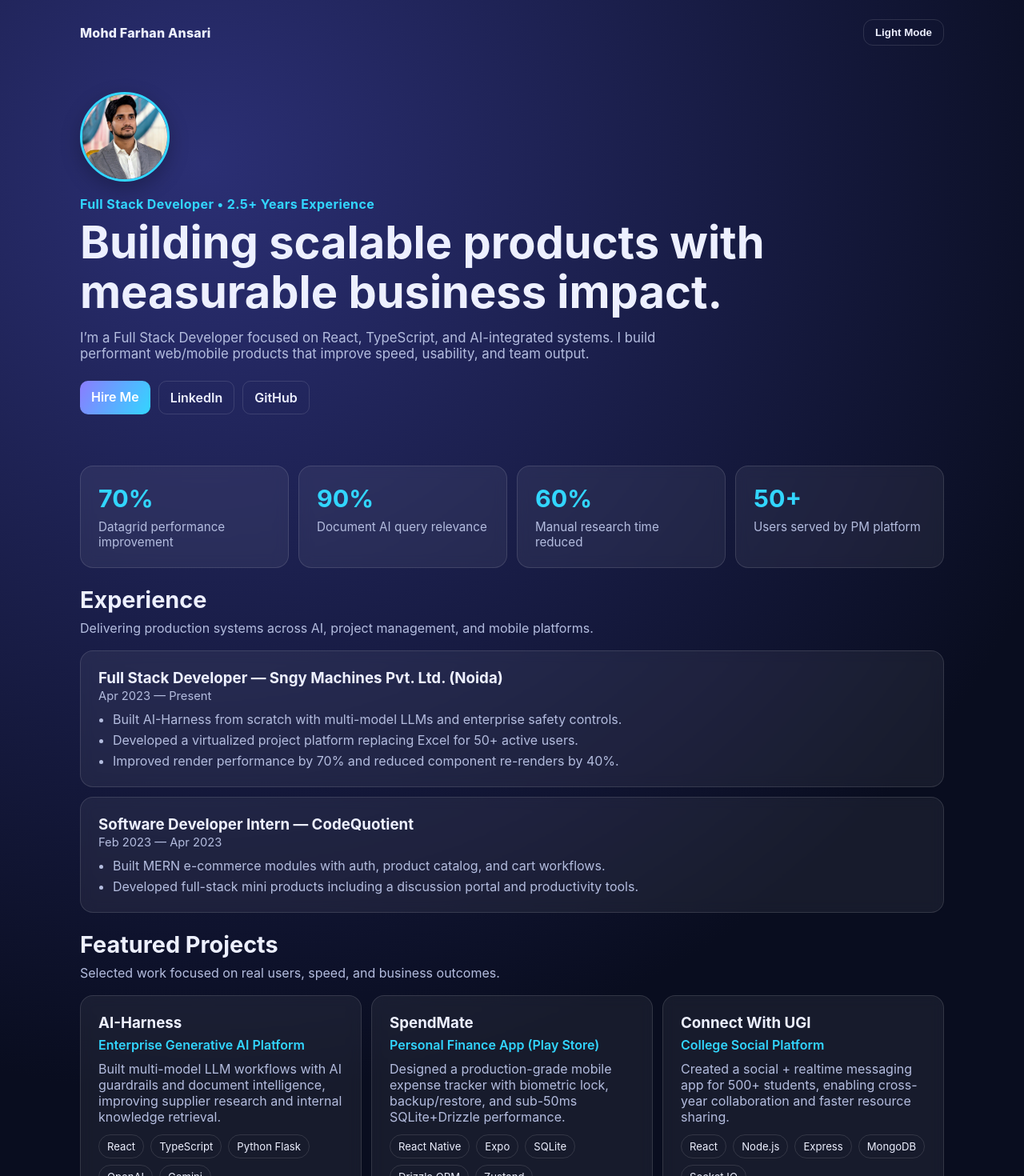
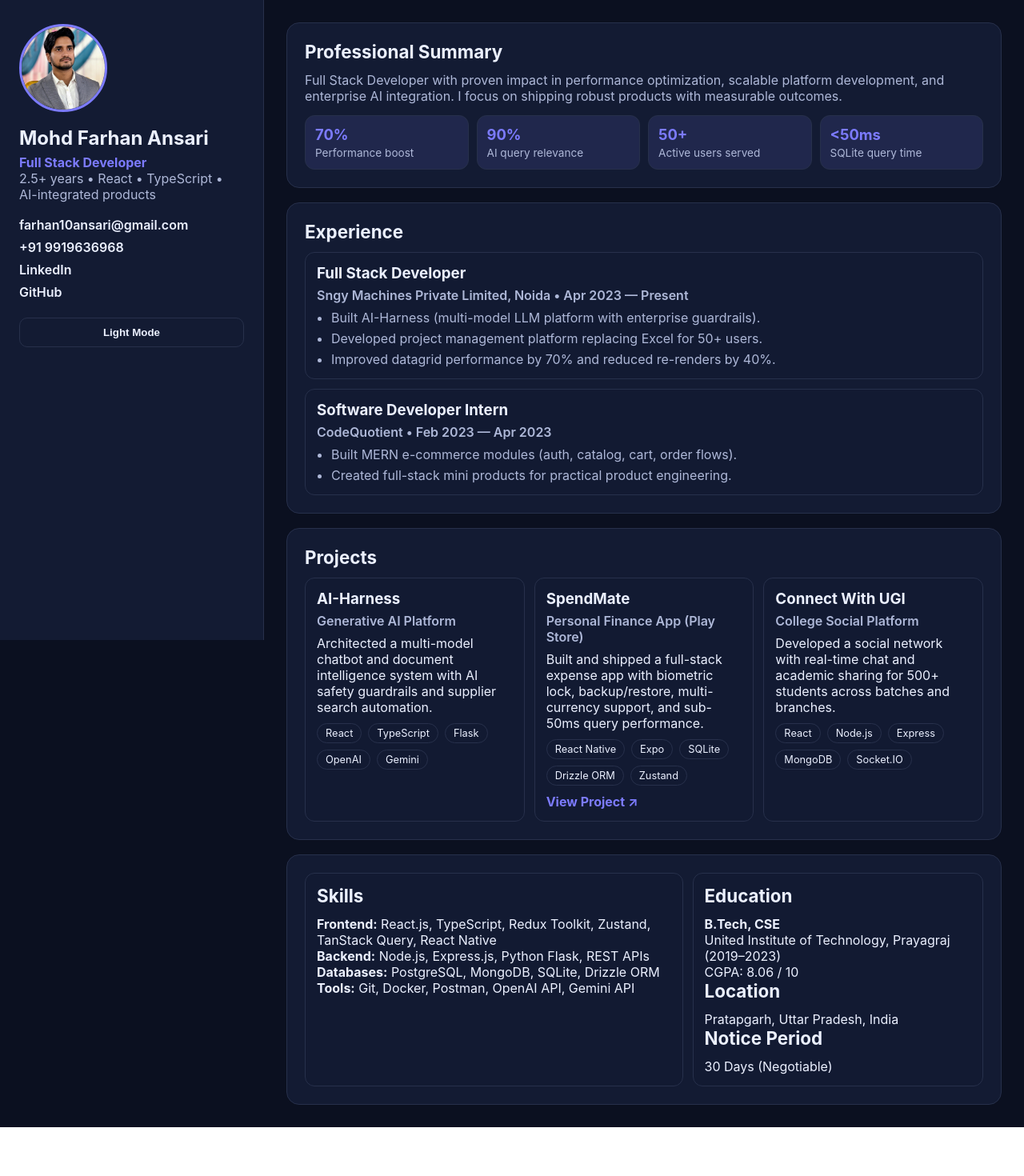
Before and after one commit to farhan10ansari/farhan-portfolio, a React (Vite) app: page / in a window 1280 px wide. Shown: the top 1470 px of the page at 80% size. After the commit the page ends 1409 px from the top, so only its background shows below. Built offline with nearby package versions, Linux system fonts and the light colour scheme.

Commit message:
Rebuild portfolio using professional resume-template layout

```diff
--- a/src/App.css
+++ b/src/App.css
@@ -1,263 +1,152 @@
-:root {
-  font-family: Inter, ui-sans-serif, system-ui, -apple-system, Segoe UI, Roboto, Helvetica, Arial, sans-serif;
+* { box-sizing: border-box; }
+body { margin: 0; font-family: Inter, system-ui, -apple-system, sans-serif; }
+
+.layout {
+  --bg: #f3f5fb;
+  --panel: #ffffff;
+  --text: #111827;
+  --muted: #5b6477;
+  --border: #e7eaf3;
+  --accent: #4f46e5;
+  background: var(--bg);
+  color: var(--text);
+  min-height: 100vh;
+  display: grid;
+  grid-template-columns: 330px 1fr;
 }
 
-* {
-  box-sizing: border-box;
+.layout.dark {
+  --bg: #0b1020;
+  --panel: #131b33;
+  --text: #ebf0ff;
+  --muted: #aeb8d8;
+  --border: #27304b;
+  --accent: #7c7bff;
 }
 
-body {
-  margin: 0;
+.sidebar {
+  background: var(--panel);
+  border-right: 1px solid var(--border);
+  padding: 30px 24px;
+  position: sticky;
+  top: 0;
+  height: 100vh;
 }
 
-.portfolio {
-  --bg: #090d1f;
-  --bg-grad: radial-gradient(circle at 20% 10%, #2b2f74 0%, #090d1f 55%);
-  --text: #edf0ff;
-  --muted: #b4bddf;
-  --card: rgba(255, 255, 255, 0.06);
-  --border: rgba(255, 255, 255, 0.12);
-  --primary: #8b7cff;
-  --primary-2: #32d6ff;
-  background: var(--bg-grad);
-  color: var(--text);
-  min-height: 100vh;
-  padding-bottom: 32px;
+.avatar {
+  width: 110px;
+  height: 110px;
+  border-radius: 50%;
+  object-fit: cover;
+  border: 3px solid var(--accent);
 }
 
-.portfolio.light {
-  --bg: #f5f7ff;
-  --bg-grad: radial-gradient(circle at 20% 10%, #d8dfff 0%, #f5f7ff 55%);
-  --text: #121731;
-  --muted: #4b557e;
-  --card: rgba(255, 255, 255, 0.9);
-  --border: rgba(32, 42, 72, 0.12);
-  --primary: #5b4eff;
-  --primary-2: #0ea5e9;
+.sidebar h1 { font-size: 1.5rem; margin: 14px 0 6px; }
+.title { margin: 0; font-weight: 700; color: var(--accent); }
+.muted { color: var(--muted); }
+
+.contact {
+  margin-top: 18px;
+  display: grid;
+  gap: 8px;
 }
 
-.container {
-  width: min(1080px, 92%);
-  margin: 0 auto;
-}
-
-.container + .container {
-  margin-top: 22px;
-}
-
-.reveal {
-  animation: fadeUp .5s ease;
-}
-
-@keyframes fadeUp {
-  from { opacity: 0; transform: translateY(8px); }
-  to { opacity: 1; transform: translateY(0); }
-}
-
-.card {
-  background: var(--card);
-  border: 1px solid var(--border);
-  border-radius: 16px;
-  padding: 22px;
-  backdrop-filter: blur(8px);
-}
-
-.topnav {
-  display: flex;
-  justify-content: space-between;
-  align-items: center;
-  padding-top: 24px;
-}
-
-.brand {
-  font-weight: 800;
-  letter-spacing: .2px;
-}
-
-.themeToggle {
-  border: 1px solid var(--border);
-  background: transparent;
-  color: var(--text);
-  border-radius: 12px;
-  padding: 8px 14px;
-  font-weight: 600;
-  cursor: pointer;
-}
-
-.heroContent {
-  padding: 58px 0 42px;
-}
-
-.profilePhoto {
-  width: 112px;
-  height: 112px;
-  border-radius: 999px;
-  object-fit: cover;
-  border: 3px solid var(--primary-2);
-  box-shadow: 0 8px 24px rgba(0, 0, 0, 0.25);
-  margin-bottom: 14px;
-}
-
-.eyebrow {
-  color: var(--primary-2);
-  font-weight: 700;
-  letter-spacing: .4px;
-  margin-bottom: 8px;
-}
-
-.hero h1 {
-  font-size: clamp(2rem, 4.5vw, 3.5rem);
-  line-height: 1.1;
-  margin: 0 0 16px;
-  max-width: 900px;
-}
-
-.summary {
-  font-size: 1.05rem;
-  color: var(--muted);
-  max-width: 760px;
-}
-
-.ctaRow {
-  display: flex;
-  gap: 10px;
-  flex-wrap: wrap;
-  margin-top: 24px;
-}
-
-.btn {
-  text-decoration: none;
-  border: 1px solid var(--border);
-  color: var(--text);
-  padding: 10px 14px;
-  border-radius: 10px;
-  font-weight: 600;
-}
-
-.btn.primary {
-  background: linear-gradient(120deg, var(--primary), var(--primary-2));
-  color: #fff;
-  border: none;
-}
-
-.sectionHead h2 {
-  margin: 0;
-  font-size: 1.8rem;
-}
-
-.sectionHead p {
-  color: var(--muted);
-  margin: 8px 0 18px;
-}
-
-.stats {
-  display: grid;
-  grid-template-columns: repeat(4, 1fr);
-  gap: 12px;
-  margin-bottom: 10px;
-}
-
-.statCard h3 {
-  margin: 0;
-  font-size: 1.9rem;
-  color: var(--primary-2);
-}
-
-.statCard p {
-  margin: 8px 0 0;
-  color: var(--muted);
-  font-size: .95rem;
-}
-
-.timeline, .projectGrid, .skillsGrid {
-  display: grid;
-  gap: 12px;
-}
-
-.timelineItem span {
-  color: var(--muted);
-  font-size: .92rem;
-}
-
-.timelineItem ul,
-.skillCard ul {
-  margin: 10px 0 0;
-  padding-left: 18px;
-  color: var(--muted);
-  display: grid;
-  gap: 6px;
-}
-
-.projectGrid {
-  grid-template-columns: repeat(3, minmax(0, 1fr));
-}
-
-.projectCard .subtitle {
-  color: var(--primary-2);
-  margin: 6px 0 10px;
-  font-weight: 600;
-}
-
-.projectCard p {
-  color: var(--muted);
-}
-
-.tags {
-  display: flex;
-  flex-wrap: wrap;
-  gap: 8px;
-  margin: 12px 0;
-}
-
-.tags span {
-  border: 1px solid var(--border);
-  border-radius: 999px;
-  padding: 6px 10px;
-  font-size: .82rem;
-  color: var(--text);
-}
-
-.projectLink {
-  text-decoration: none;
-  color: var(--primary);
-  font-weight: 700;
-}
-
-.skillsGrid {
-  grid-template-columns: repeat(4, minmax(0, 1fr));
-}
-
-.contact h2 {
-  margin-top: 0;
-}
-
-.contact p {
-  color: var(--muted);
-}
-
-.contactMeta {
-  display: flex;
-  flex-wrap: wrap;
-  gap: 14px;
-  margin-top: 12px;
-}
-
-.contactMeta a,
-.contactMeta span {
+.contact a {
   color: var(--text);
   text-decoration: none;
   font-weight: 600;
 }
 
-@media (max-width: 980px) {
-  .stats { grid-template-columns: repeat(2, 1fr); }
-  .projectGrid { grid-template-columns: 1fr 1fr; }
-  .skillsGrid { grid-template-columns: 1fr 1fr; }
+.toggle {
+  margin-top: 22px;
+  width: 100%;
+  border: 1px solid var(--border);
+  background: transparent;
+  color: var(--text);
+  padding: 10px;
+  border-radius: 10px;
+  cursor: pointer;
+  font-weight: 700;
+}
+
+.content {
+  padding: 28px;
+  display: grid;
+  gap: 18px;
+}
+
+.section {
+  background: var(--panel);
+  border: 1px solid var(--border);
+  border-radius: 16px;
+  padding: 22px;
+}
+
+.section h2 { margin: 0 0 12px; font-size: 1.4rem; }
+
+.hero p { color: var(--muted); }
+
+.kpis {
+  margin-top: 14px;
+  display: grid;
+  grid-template-columns: repeat(4, 1fr);
+  gap: 10px;
+}
+
+.kpis > div {
+  background: rgba(124, 123, 255, 0.12);
+  border: 1px solid var(--border);
+  border-radius: 12px;
+  padding: 12px;
+  display: grid;
+  gap: 4px;
+}
+
+.kpis strong { font-size: 1.15rem; color: var(--accent); }
+.kpis span { font-size: .85rem; color: var(--muted); }
+
+.timeline, .grid { display: grid; gap: 12px; }
+.grid { grid-template-columns: repeat(3, 1fr); }
+.card {
+  border: 1px solid var(--border);
+  border-radius: 12px;
+  padding: 14px;
+  background: color-mix(in oklab, var(--panel) 88%, transparent);
+}
+
+.card h3 { margin: 0 0 6px; }
+.meta { color: var(--muted); margin: 0 0 8px; font-weight: 600; }
+.card ul { margin: 0; padding-left: 18px; color: var(--muted); display: grid; gap: 6px; }
+
+.tags { margin-top: 10px; display: flex; flex-wrap: wrap; gap: 8px; }
+.tags span {
+  border: 1px solid var(--border);
+  border-radius: 999px;
+  padding: 4px 10px;
+  font-size: .8rem;
+}
+
+.link {
+  display: inline-block;
+  margin-top: 10px;
+  color: var(--accent);
+  font-weight: 700;
+  text-decoration: none;
+}
+
+.twoCol {
+  display: grid;
+  grid-template-columns: 1.3fr 1fr;
+  gap: 12px;
+}
+
+@media (max-width: 1080px) {
+  .layout { grid-template-columns: 1fr; }
+  .sidebar { position: static; height: auto; border-right: none; border-bottom: 1px solid var(--border); }
+  .grid { grid-template-columns: 1fr 1fr; }
+  .kpis { grid-template-columns: 1fr 1fr; }
 }
 
 @media (max-width: 720px) {
-  .topnav { flex-direction: column; align-items: flex-start; gap: 10px; }
-  .projectGrid { grid-template-columns: 1fr; }
-  .skillsGrid { grid-template-columns: 1fr; }
-  .stats { grid-template-columns: 1fr; }
+  .grid, .twoCol, .kpis { grid-template-columns: 1fr; }
 }
--- a/src/App.tsx
+++ b/src/App.tsx
@@ -2,188 +2,141 @@ import { useState } from "react";
 import profilePhoto from "./assets/profile.jpg";
 import "./App.css";
 
-const skillGroups = [
+const experiences = [
   {
-    title: "Frontend",
-    items: ["React.js", "TypeScript", "Redux Toolkit", "Zustand", "TanStack Query", "React Native"],
+    role: "Full Stack Developer",
+    company: "Sngy Machines Private Limited, Noida",
+    period: "Apr 2023 — Present",
+    points: [
+      "Built AI-Harness (multi-model LLM platform with enterprise guardrails).",
+      "Developed project management platform replacing Excel for 50+ users.",
+      "Improved datagrid performance by 70% and reduced re-renders by 40%.",
+    ],
   },
   {
-    title: "Backend",
-    items: ["Node.js", "Express.js", "Python Flask", "REST APIs"],
+    role: "Software Developer Intern",
+    company: "CodeQuotient",
+    period: "Feb 2023 — Apr 2023",
+    points: [
+      "Built MERN e-commerce modules (auth, catalog, cart, order flows).",
+      "Created full-stack mini products for practical product engineering.",
+    ],
   },
-  {
-    title: "Databases",
-    items: ["PostgreSQL", "MongoDB", "SQLite", "Drizzle ORM"],
-  },
-  {
-    title: "AI & Tooling",
-    items: ["OpenAI API", "Gemini API", "Docker", "Git", "Postman"],
-  },
-];
-
-const highlights = [
-  { metric: "70%", label: "Datagrid performance improvement" },
-  { metric: "90%", label: "Document AI query relevance" },
-  { metric: "60%", label: "Manual research time reduced" },
-  { metric: "50+", label: "Users served by PM platform" },
 ];
 
 const projects = [
   {
-    name: "AI-Harness",
-    subtitle: "Enterprise Generative AI Platform",
-    impact:
-      "Built multi-model LLM workflows with AI guardrails and document intelligence, improving supplier research and internal knowledge retrieval.",
-    stack: ["React", "TypeScript", "Python Flask", "OpenAI", "Gemini"],
+    title: "AI-Harness",
+    subtitle: "Generative AI Platform",
+    description:
+      "Architected a multi-model chatbot and document intelligence system with AI safety guardrails and supplier search automation.",
+    tags: ["React", "TypeScript", "Flask", "OpenAI", "Gemini"],
   },
   {
-    name: "SpendMate",
+    title: "SpendMate",
     subtitle: "Personal Finance App (Play Store)",
-    impact:
-      "Designed a production-grade mobile expense tracker with biometric lock, backup/restore, and sub-50ms SQLite+Drizzle performance.",
-    stack: ["React Native", "Expo", "SQLite", "Drizzle ORM", "Zustand"],
+    description:
+      "Built and shipped a full-stack expense app with biometric lock, backup/restore, multi-currency support, and sub-50ms query performance.",
+    tags: ["React Native", "Expo", "SQLite", "Drizzle ORM", "Zustand"],
     link: "https://play.google.com/store/apps/details?id=com.farhan10ansari.spendmate",
   },
   {
-    name: "Connect With UGI",
+    title: "Connect With UGI",
     subtitle: "College Social Platform",
-    impact:
-      "Created a social + realtime messaging app for 500+ students, enabling cross-year collaboration and faster resource sharing.",
-    stack: ["React", "Node.js", "Express", "MongoDB", "Socket.IO"],
+    description:
+      "Developed a social network with real-time chat and academic sharing for 500+ students across batches and branches.",
+    tags: ["React", "Node.js", "Express", "MongoDB", "Socket.IO"],
   },
 ];
 
 export default function App() {
-  const [theme, setTheme] = useState<"dark" | "light">("dark");
+  const [dark, setDark] = useState(true);
 
   return (
-    <div className={`portfolio ${theme}`}>
-      <header className="hero container reveal">
-        <nav className="topnav">
-          <span className="brand">Mohd Farhan Ansari</span>
-          <button className="themeToggle" onClick={() => setTheme(theme === "dark" ? "light" : "dark")}>
-            {theme === "dark" ? "Light" : "Dark"} Mode
-          </button>
-        </nav>
+    <div className={dark ? "layout dark" : "layout"}>
+      <aside className="sidebar">
+        <img src={profilePhoto} alt="Mohd Farhan Ansari" className="avatar" />
+        <h1>Mohd Farhan Ansari</h1>
+        <p className="title">Full Stack Developer</p>
+        <p className="muted">2.5+ years • React • TypeScript • AI-integrated products</p>
 
-        <div className="heroContent">
-          <img className="profilePhoto" src={profilePhoto} alt="Mohd Farhan Ansari" />
-          <p className="eyebrow">Full Stack Developer • 2.5+ Years Experience</p>
-          <h1>Building scalable products with measurable business impact.</h1>
-          <p className="summary">
-            I’m a Full Stack Developer focused on React, TypeScript, and AI-integrated systems. I build performant
-            web/mobile products that improve speed, usability, and team output.
-          </p>
-          <div className="ctaRow">
-            <a className="btn primary" href="mailto:farhan10ansari@gmail.com">
-              Hire Me
-            </a>
-            <a className="btn" href="https://www.linkedin.com/in/farhan10ansari/" target="_blank">
-              LinkedIn
-            </a>
-            <a className="btn" href="https://github.com/farhan10ansari" target="_blank">
-              GitHub
-            </a>
-          </div>
-        </div>
-      </header>
-
-      <section className="container stats reveal">
-        {highlights.map((h) => (
-          <article key={h.label} className="card statCard">
-            <h3>{h.metric}</h3>
-            <p>{h.label}</p>
-          </article>
-        ))}
-      </section>
-
-      <section className="container reveal">
-        <div className="sectionHead">
-          <h2>Experience</h2>
-          <p>Delivering production systems across AI, project management, and mobile platforms.</p>
+        <div className="contact">
+          <a href="mailto:farhan10ansari@gmail.com">farhan10ansari@gmail.com</a>
+          <a href="tel:+919919636968">+91 9919636968</a>
+          <a href="https://www.linkedin.com/in/farhan10ansari/" target="_blank">LinkedIn</a>
+          <a href="https://github.com/farhan10ansari" target="_blank">GitHub</a>
         </div>
 
-        <div className="timeline">
-          <article className="card timelineItem">
-            <h3>Full Stack Developer — Sngy Machines Pvt. Ltd. (Noida)</h3>
-            <span>Apr 2023 — Present</span>
-            <ul>
-              <li>Built AI-Harness from scratch with multi-model LLMs and enterprise safety controls.</li>
-              <li>Developed a virtualized project platform replacing Excel for 50+ active users.</li>
-              <li>Improved render performance by 70% and reduced component re-renders by 40%.</li>
-            </ul>
-          </article>
+        <button className="toggle" onClick={() => setDark(!dark)}>
+          {dark ? "Light Mode" : "Dark Mode"}
+        </button>
+      </aside>
 
-          <article className="card timelineItem">
-            <h3>Software Developer Intern — CodeQuotient</h3>
-            <span>Feb 2023 — Apr 2023</span>
-            <ul>
-              <li>Built MERN e-commerce modules with auth, product catalog, and cart workflows.</li>
-              <li>Developed full-stack mini products including a discussion portal and productivity tools.</li>
-            </ul>
-          </article>
+      <main className="content">
+        <section className="section hero">
+          <h2>Professional Summary</h2>
+          <p>
+            Full Stack Developer with proven impact in performance optimization, scalable platform development, and
+            enterprise AI integration. I focus on shipping robust products with measurable outcomes.
+          </p>
+          <div className="kpis">
+            <div><strong>70%</strong><span>Performance boost</span></div>
+            <div><strong>90%</strong><span>AI query relevance</span></div>
+            <div><strong>50+</strong><span>Active users served</span></div>
+            <div><strong>&lt;50ms</strong><span>SQLite query time</span></div>
           </div>
         </section>
 
-      <section className="container reveal">
-        <div className="sectionHead">
-          <h2>Featured Projects</h2>
-          <p>Selected work focused on real users, speed, and business outcomes.</p>
-        </div>
-        <div className="projectGrid">
-          {projects.map((p) => (
-            <article key={p.name} className="card projectCard">
-              <h3>{p.name}</h3>
-              <p className="subtitle">{p.subtitle}</p>
-              <p>{p.impact}</p>
-              <div className="tags">
-                {p.stack.map((s) => (
-                  <span key={s}>{s}</span>
-                ))}
-              </div>
-              {p.link && (
-                <a className="projectLink" href={p.link} target="_blank">
-                  View Project ↗
-                </a>
-              )}
-            </article>
-          ))}
-        </div>
-      </section>
-
-      <section className="container reveal">
-        <div className="sectionHead">
-          <h2>Skills</h2>
-          <p>Strong product engineering foundation across frontend, backend, data, and AI integrations.</p>
-        </div>
-        <div className="skillsGrid">
-          {skillGroups.map((group) => (
-            <article key={group.title} className="card skillCard">
-              <h3>{group.title}</h3>
+        <section className="section">
+          <h2>Experience</h2>
+          <div className="timeline">
+            {experiences.map((exp) => (
+              <article key={exp.role + exp.company} className="card">
+                <h3>{exp.role}</h3>
+                <p className="meta">{exp.company} • {exp.period}</p>
                 <ul>
-                {group.items.map((item) => (
-                  <li key={item}>{item}</li>
-                ))}
+                  {exp.points.map((p) => <li key={p}>{p}</li>)}
                 </ul>
               </article>
             ))}
           </div>
         </section>
 
-      <section className="container reveal">
-        <article className="card contact">
-          <h2>Let’s build something impactful.</h2>
-          <p>
-            Open to full-time opportunities where I can contribute across modern frontend, backend, and AI-driven product
-            development.
-          </p>
-          <div className="contactMeta">
-            <a href="mailto:farhan10ansari@gmail.com">farhan10ansari@gmail.com</a>
-            <a href="tel:+919919636968">+91 9919636968</a>
-            <span>Pratapgarh, Uttar Pradesh, India</span>
+        <section className="section">
+          <h2>Projects</h2>
+          <div className="grid">
+            {projects.map((project) => (
+              <article className="card" key={project.title}>
+                <h3>{project.title}</h3>
+                <p className="meta">{project.subtitle}</p>
+                <p>{project.description}</p>
+                <div className="tags">
+                  {project.tags.map((tag) => <span key={tag}>{tag}</span>)}
                 </div>
+                {project.link && <a className="link" href={project.link} target="_blank">View Project ↗</a>}
+              </article>
+            ))}
+          </div>
+        </section>
+
+        <section className="section twoCol">
+          <article className="card">
+            <h2>Skills</h2>
+            <p><strong>Frontend:</strong> React.js, TypeScript, Redux Toolkit, Zustand, TanStack Query, React Native</p>
+            <p><strong>Backend:</strong> Node.js, Express.js, Python Flask, REST APIs</p>
+            <p><strong>Databases:</strong> PostgreSQL, MongoDB, SQLite, Drizzle ORM</p>
+            <p><strong>Tools:</strong> Git, Docker, Postman, OpenAI API, Gemini API</p>
+          </article>
+          <article className="card">
+            <h2>Education</h2>
+            <p><strong>B.Tech, CSE</strong><br />United Institute of Technology, Prayagraj (2019–2023)<br />CGPA: 8.06 / 10</p>
+            <h2>Location</h2>
+            <p>Pratapgarh, Uttar Pradesh, India</p>
+            <h2>Notice Period</h2>
+            <p>30 Days (Negotiable)</p>
           </article>
         </section>
+      </main>
     </div>
   );
 }
```
Lines whose indentation alone changed are shown as unchanged.
